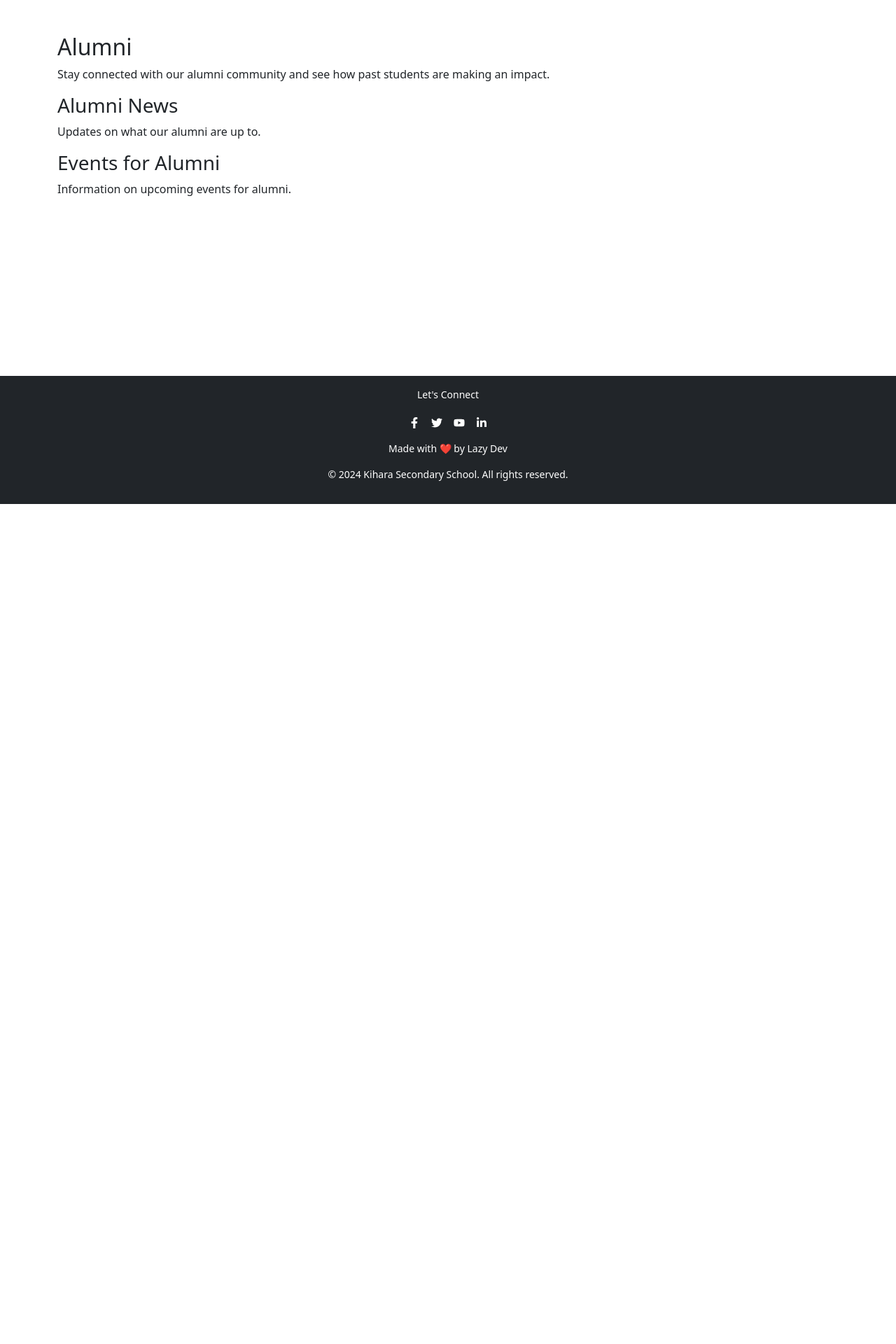
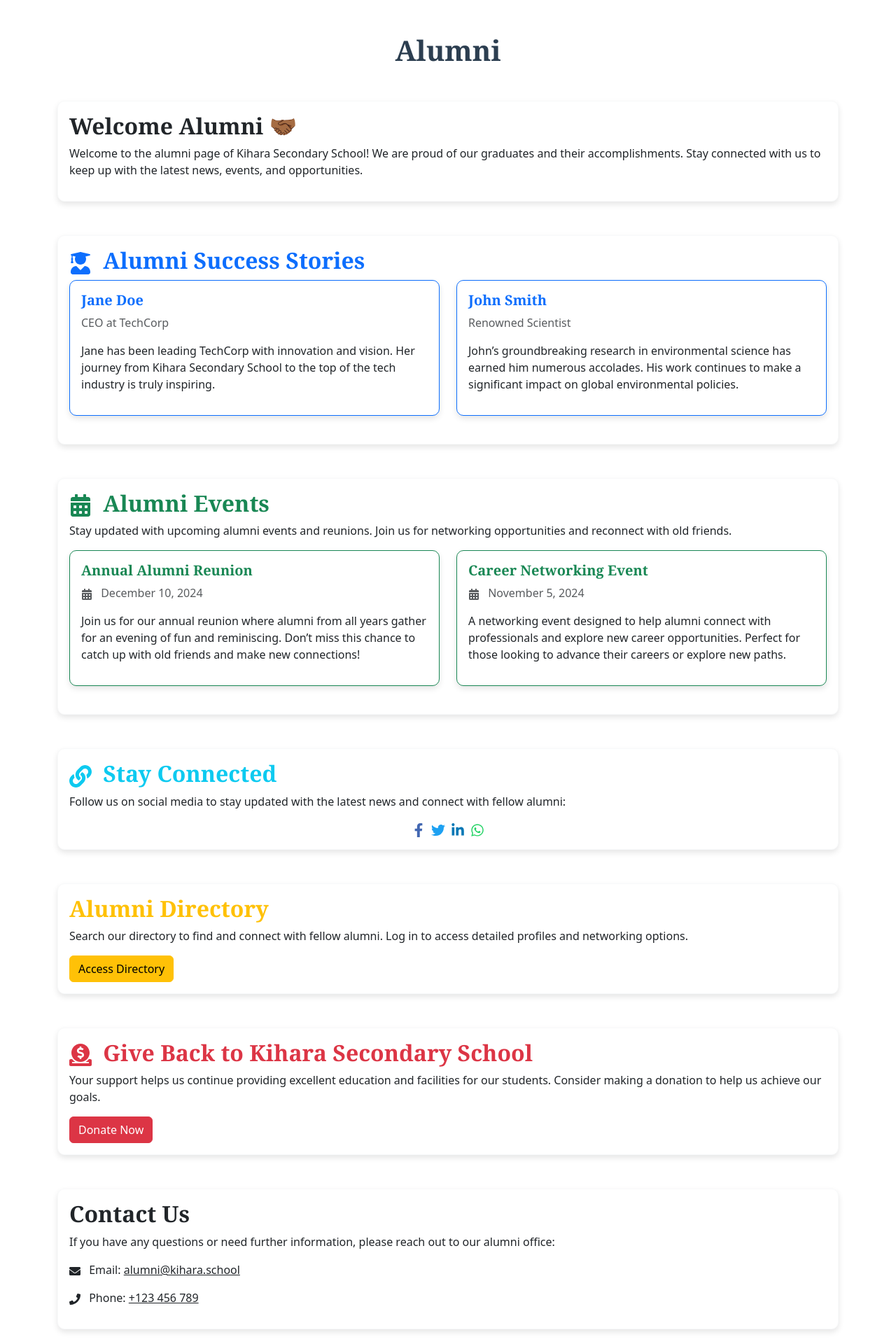
Before and after one commit to rodgersochieng/kihara-secondary, a React (Create React App) app: page /alumni in a window 1280 px wide. Shown: the part 80-2000 px from the top of the page at 70% size. Before the commit the page ends 800 px from the top, so only its background shows below. Built offline with nearby package versions, Linux system fonts and the light colour scheme.

Commit message:
complete alumni page

```diff
--- a/src/pages/Admissions.js
+++ b/src/pages/Admissions.js
@@ -48,7 +48,7 @@ const Admissions = () => {
       <Row className="justify-content-center mt-5">
         <Col md={4} className="text-center">
           <a
-            href="https://wa.me/+254 729942447"
+            href="https://wa.me/+254729942447"
             target="_blank"
             rel="noopener noreferrer"
             className="btn btn-success mb-3"
--- a/src/pages/Alumni.js
+++ b/src/pages/Alumni.js
@@ -1,21 +1,168 @@
-import React from 'react';
-import { Container, Row, Col } from 'react-bootstrap';
+
+import React, { useState } from 'react';
+import { Container, Row, Col, Card, Button, Modal } from 'react-bootstrap';
+// import { FaUserGraduate, FaCalendarAlt, FaLink, FaEnvelope, FaPhone, FaDonate, FaFacebook, FaLinkedin, FaTwitter, FaWhatsapp } from 'react-icons/fa';
+import { FaUserGraduate, FaCalendarAlt, FaLink, FaEnvelope, FaPhone, FaDonate, FaFacebookF, FaLinkedinIn, FaTwitter, FaWhatsapp } from 'react-icons/fa';
 
 const Alumni = () => {
+  const [showModal, setShowModal] = useState(false);
+
+  const handleShow = () => setShowModal(true);
+  const handleClose = () => setShowModal(false);
+
   return (
-    <Container className="my-5">
-      <Row>
-        <Col>
-          <h2>Alumni</h2>
-          <p>Stay connected with our alumni community and see how past students are making an impact.</p>
+    <Container className="py-5">
+      <h1 className="text-center mb-5" style={{ fontFamily: 'Georgia, serif', fontWeight: 'bold', color: '#2C3E50' }}>Alumni</h1>
 
-          <h3>Alumni News</h3>
-          <p>Updates on what our alumni are up to.</p>
+      {/* Welcome Message */}
+      <Card className="mb-5 border-light" style={{ borderRadius: '10px', boxShadow: '0 4px 8px rgba(0, 0, 0, 0.1)' }}>
+        <Card.Body>
+          <h2 className="text-dark" style={{ fontFamily: 'Georgia, serif', fontWeight: 'bold' }}>Welcome Alumni  🤝🏾  </h2>
+          <p>Welcome to the alumni page of Kihara Secondary School! We are proud of our graduates and their accomplishments. Stay connected with us to keep up with the latest news, events, and opportunities.</p>
+        </Card.Body>
+      </Card>
 
-          <h3>Events for Alumni</h3>
-          <p>Information on upcoming events for alumni.</p>
-        </Col>
-      </Row>
+      {/* Alumni Success Stories */}
+      <Card className="mb-5 border-light" style={{ borderRadius: '10px', boxShadow: '0 4px 8px rgba(0, 0, 0, 0.1)' }}>
+        <Card.Body>
+          <h2 className="text-primary" style={{ fontFamily: 'Georgia, serif', fontWeight: 'bold' }}>
+            <FaUserGraduate className="me-2" /> Alumni Success Stories
+          </h2>
+          <Row>
+            {[
+              { name: 'Jane Doe', achievement: 'CEO at TechCorp', description: 'Jane has been leading TechCorp with innovation and vision. Her journey from Kihara Secondary School to the top of the tech industry is truly inspiring.' },
+              { name: 'John Smith', achievement: 'Renowned Scientist', description: 'John’s groundbreaking research in environmental science has earned him numerous accolades. His work continues to make a significant impact on global environmental policies.' }
+            ].map((alumnus, index) => (
+              <Col key={index} md={6} className="mb-4">
+                <Card className="border-primary" style={{ borderRadius: '10px', boxShadow: '0 4px 8px rgba(0, 0, 0, 0.1)' }}>
+                  <Card.Body>
+                    <h5 className="text-primary" style={{ fontFamily: 'Georgia, serif', fontWeight: 'bold' }}>{alumnus.name}</h5>
+                    <p className="text-muted">{alumnus.achievement}</p>
+                    <p>{alumnus.description}</p>
+                  </Card.Body>
+                </Card>
+              </Col>
+            ))}
+          </Row>
+        </Card.Body>
+      </Card>
+
+      {/* Alumni Events */}
+      <Card className="mb-5 border-light" style={{ borderRadius: '10px', boxShadow: '0 4px 8px rgba(0, 0, 0, 0.1)' }}>
+        <Card.Body>
+          <h2 className="text-success" style={{ fontFamily: 'Georgia, serif', fontWeight: 'bold' }}>
+            <FaCalendarAlt className="me-2" /> Alumni Events
+          </h2>
+          <p>Stay updated with upcoming alumni events and reunions. Join us for networking opportunities and reconnect with old friends.</p>
+          <Row>
+            {[
+              { event: 'Annual Alumni Reunion', date: 'December 10, 2024', details: 'Join us for our annual reunion where alumni from all years gather for an evening of fun and reminiscing. Don’t miss this chance to catch up with old friends and make new connections!' },
+              { event: 'Career Networking Event', date: 'November 5, 2024', details: 'A networking event designed to help alumni connect with professionals and explore new career opportunities. Perfect for those looking to advance their careers or explore new paths.' }
+            ].map((event, index) => (
+              <Col key={index} md={6} className="mb-4">
+                <Card className="border-success" style={{ borderRadius: '10px', boxShadow: '0 4px 8px rgba(0, 0, 0, 0.1)' }}>
+                  <Card.Body>
+                    <h5 className="text-success" style={{ fontFamily: 'Georgia, serif', fontWeight: 'bold' }}>{event.event}</h5>
+                    <p className="text-muted"><FaCalendarAlt className="me-2" /> {event.date}</p>
+                    <p>{event.details}</p>
+                  </Card.Body>
+                </Card>
+              </Col>
+            ))}
+          </Row>
+        </Card.Body>
+      </Card>
+
+      {/* Stay Connected */}
+      {/* <Card className="mb-5 border-light" style={{ borderRadius: '10px', boxShadow: '0 4px 8px rgba(0, 0, 0, 0.1)' }}>
+        <Card.Body>
+          <h2 className="text-info" style={{ fontFamily: 'Georgia, serif', fontWeight: 'bold' }}>
+            <FaLink className="me-2" /> Stay Connected
+          </h2>
+          <p>Follow us on social media to stay updated with the latest news and connect with fellow alumni:</p>
+          <div className="d-flex justify-content-center">
+            <Button variant="info" className="me-2" href="https://www.facebook.com" target="_blank"><FaFacebook /> Facebook</Button>
+            <Button variant="info" className="me-2" href="https://www.linkedin.com" target="_blank"><FaLinkedin /> LinkedIn</Button>
+            <Button variant="info" className="me-2" href="https://twitter.com" target="_blank"><FaTwitter /> Twitter</Button>
+            <Button variant="info" className="me-2" href="https://wa.me/123456789" target="_blank"><FaWhatsapp /> WhatsApp</Button>
+          </div>
+        </Card.Body>
+      </Card> */}
+
+
+<Card className="mb-5 border-light" style={{ borderRadius: '10px', boxShadow: '0 4px 8px rgba(0, 0, 0, 0.1)' }}>
+        <Card.Body>
+          <h2 className="text-info" style={{ fontFamily: 'Georgia, serif', fontWeight: 'bold' }}>
+            <FaLink className="me-2" /> Stay Connected
+          </h2>
+          <p>Follow us on social media to stay updated with the latest news and connect with fellow alumni:</p>
+          <div className="d-flex justify-content-center">
+            <a href="https://www.facebook.com" target="_blank" rel="noopener noreferrer" className="me-2">
+              <FaFacebookF size={20} color="#4267B2" />
+            </a>
+            <a href="https://twitter.com" target="_blank" rel="noopener noreferrer" className="me-2">
+              <FaTwitter size={20} color="#1DA1F2" />
+            </a>
+
+            <a href="https://www.linkedin.com" target="_blank" rel="noopener noreferrer" className="me-2">
+              <FaLinkedinIn size={20} color="#0077B5" />
+            </a>
+            <a href="https://wa.me/123456789" target="_blank" rel="noopener noreferrer">
+              <FaWhatsapp size={20} color="#25D366" />
+            </a>
+          </div>
+        </Card.Body>
+      </Card>
+
+      {/* Alumni Directory */}
+      <Card className="mb-5 border-light" style={{ borderRadius: '10px', boxShadow: '0 4px 8px rgba(0, 0, 0, 0.1)' }}>
+        <Card.Body>
+          <h2 className="text-warning" style={{ fontFamily: 'Georgia, serif', fontWeight: 'bold' }}>Alumni Directory</h2>
+          <p>Search our directory to find and connect with fellow alumni. Log in to access detailed profiles and networking options.</p>
+          <Button variant="warning">Access Directory</Button>
+        </Card.Body>
+      </Card>
+
+      {/* Give Back Section */}
+      <Card className="border-light mb-5" style={{ borderRadius: '10px', boxShadow: '0 4px 8px rgba(0, 0, 0, 0.1)' }}>
+        <Card.Body>
+          <h2 className="text-danger" style={{ fontFamily: 'Georgia, serif', fontWeight: 'bold' }}>
+            <FaDonate className="me-2" /> Give Back to Kihara Secondary School
+          </h2>
+          <p>Your support helps us continue providing excellent education and facilities for our students. Consider making a donation to help us achieve our goals.</p>
+          <Button variant="danger" onClick={handleShow}>Donate Now</Button>
+        </Card.Body>
+      </Card>
+
+      {/* Donation Modal */}
+      <Modal show={showModal} onHide={handleClose}>
+        <Modal.Header closeButton>
+          <Modal.Title>Donation Details</Modal.Title>
+        </Modal.Header>
+        <Modal.Body>
+          <p>To make a donation, please use the following payment details:</p>
+          <ul>
+            <li><strong>Bank Name:</strong> Example Bank</li>
+            <li><strong>Account Name:</strong> Kihara Secondary School Donations</li>
+            <li><strong>Account Number:</strong> 1234567890</li>
+            <li><strong>Code:</strong> EXAMPLE123</li>
+          </ul>
+          <p>For more information or to donate via other methods, please contact us at <a href="mailto:donate@kihara.school">donate@kihara.school</a>.</p>
+        </Modal.Body>
+        <Modal.Footer>
+          <Button variant="secondary" onClick={handleClose}>Close</Button>
+        </Modal.Footer>
+      </Modal>
+
+      {/* Contact Information */}
+      <Card className="border-light" style={{ borderRadius: '10px', boxShadow: '0 4px 8px rgba(0, 0, 0, 0.1)' }}>
+        <Card.Body>
+          <h2 className="text-dark" style={{ fontFamily: 'Georgia, serif', fontWeight: 'bold' }}>Contact Us</h2>
+          <p>If you have any questions or need further information, please reach out to our alumni office:</p>
+          <p><FaEnvelope className="me-2" /> Email: <a href="mailto:alumni@kihara.school" className="text-dark">alumni@kihara.school</a></p>
+          <p><FaPhone className="me-2" /> Phone: <a href="tel:+123456789" className="text-dark">+123 456 789</a></p>
+        </Card.Body>
+      </Card>
     </Container>
   );
 };
```
